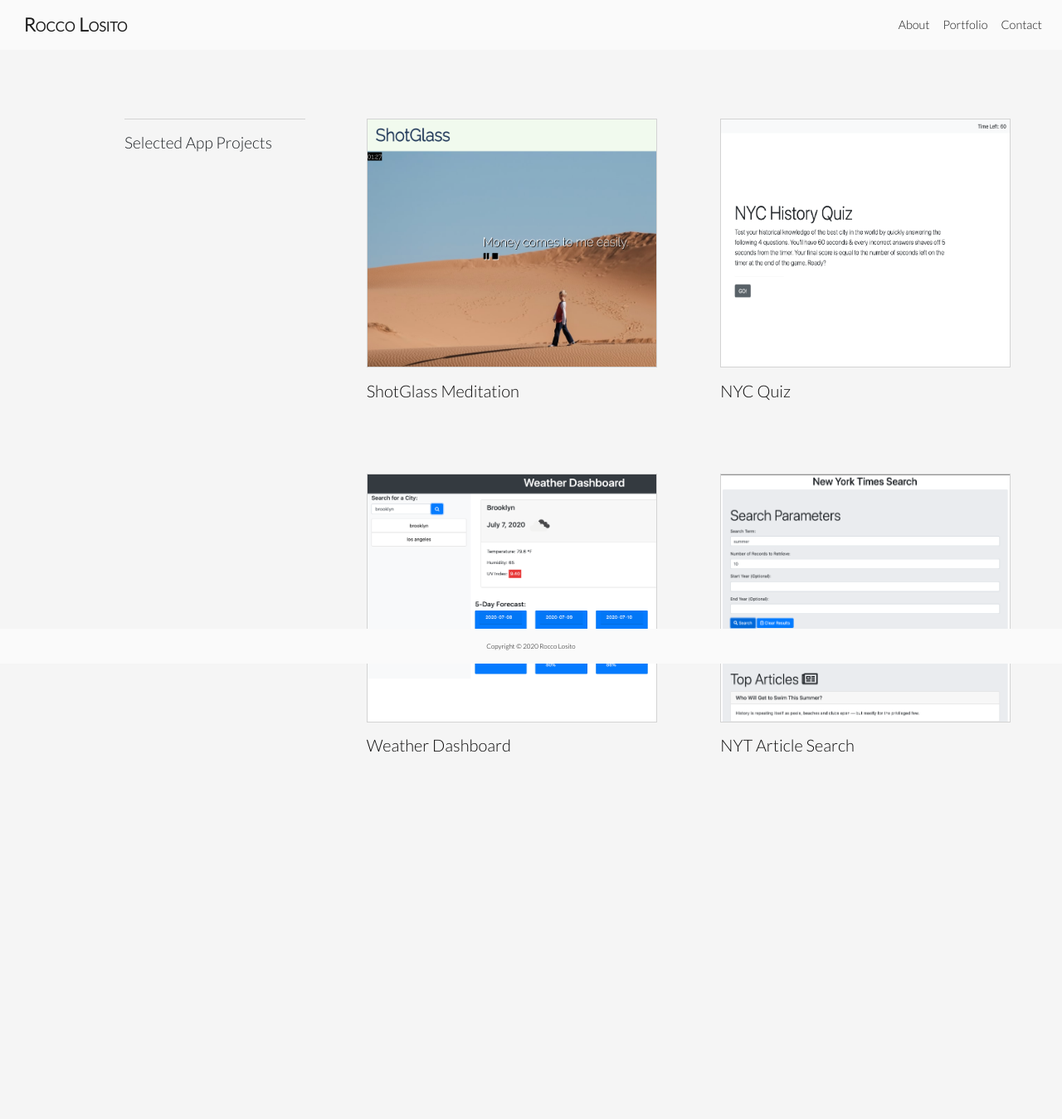
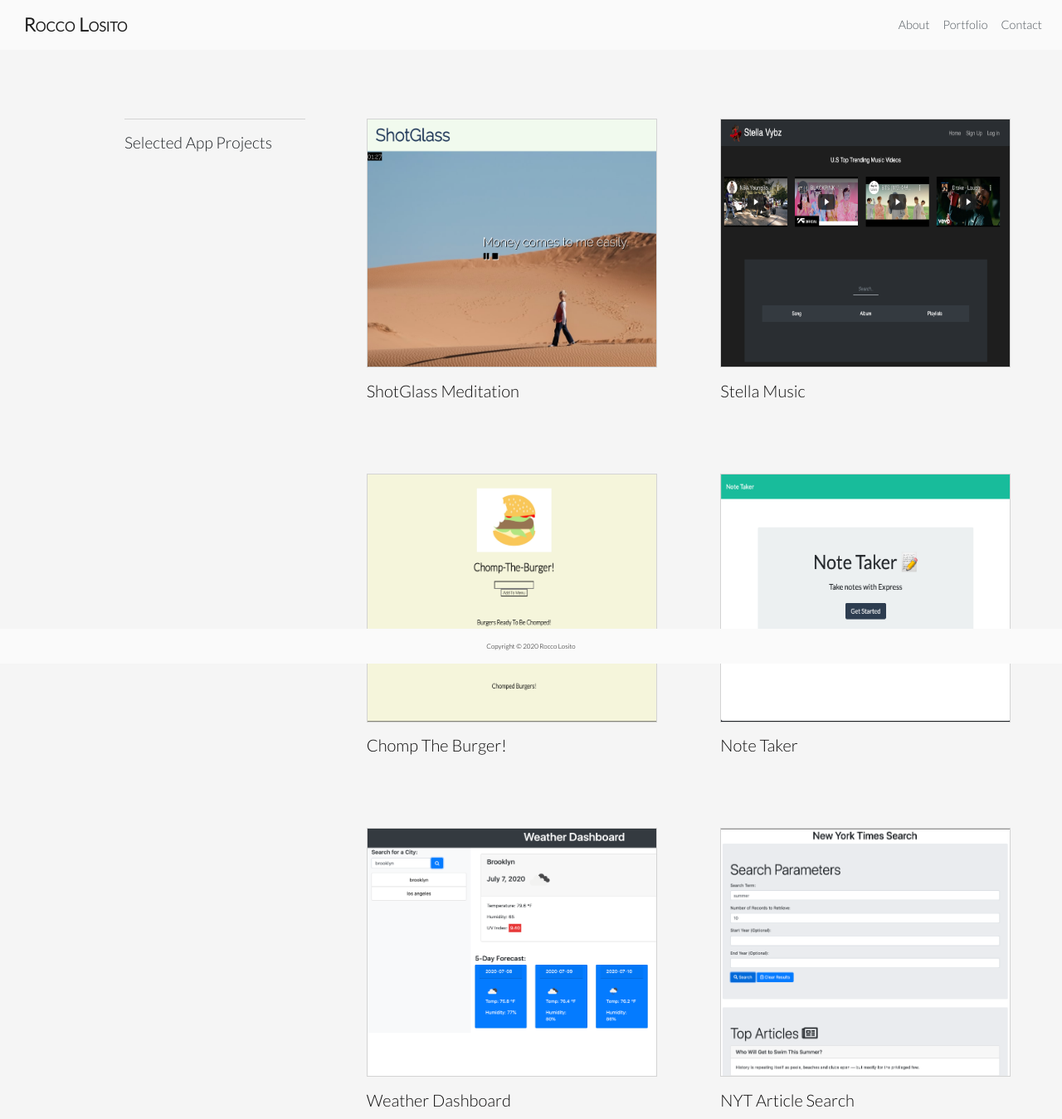
Before and after one commit to roccolosito/Homework2, a plain HTML site: page portfolio.html in a window 1280 px wide. Shown: the whole page at 83% size. Before the commit the page ends 1046 px from the top, so only its background shows below. Drawn offline with nearby package versions, Linux system fonts and the light colour scheme.

Commit message:
added latest projects and changer nav bar hover styling

```diff
--- a/css/style.css
+++ b/css/style.css
@@ -10,7 +10,7 @@ body {
 
 .navbar {
     font-family: 'Lato', sans-serif;
-    font-weight: 400;
+    font-weight: 250;
     text-decoration: gray;
     position: fixed;
     width: 100%;
@@ -22,9 +22,13 @@ body {
     background-color: #fafafa;
 }
 
+#navbarSupportedContent a {
+    color: rgb(81, 88, 94)
+}
+
 .nav-link:hover {
-    font-weight: bold;
-    font-weight: 600;
+    /* font-weight: bolder; */
+    font-weight: 999;
 }
 
 .button {
@@ -130,12 +134,6 @@ hr {
   color: rgb(14, 13, 13);
 }
 
-#projects3 a {
-  font-family: 'Lato', sans-serif;
-  margin: auto;
-  color: rgb(14, 13, 13);
-}
-
 #proj:hover {
   font-weight: bold;
   font-weight: 600;
--- a/portfolio.html
+++ b/portfolio.html
@@ -61,23 +61,40 @@
       </div>
 
       <div class="col-md-4 col-xs apps" id="projects">
-        <a href="https://roccolosito.github.io/meditationApp/" target="_blank"><img class="app-graphic" src="./images/shotglass.png" alt="meditation app interface"></a>
+        <a href="https://roccolosito.github.io/meditationApp/" target="_blank"><img class="app-graphic"
+            src="./images/shotglass.png" alt="meditation app interface"></a>
         <h5><a href="https://github.com/roccolosito/meditationApp" target="_blank">ShotGlass Meditation</a></h5>
         <div class="row bottom-app">
           <div class="col col-xs">
-            <a href="https://roccolosito.github.io/weatherDashboard/" target="_blank"><img class="app-graphic" src="./images/weather.png"
-              alt="current weather search screen"></a>
+            <a href="https://chomptheburger.herokuapp.com/" target="_blank"><img class="app-graphic"
+                src="./images/burger.png" alt="burger app start page"></a>
+            <h5><a href="https://github.com/roccolosito/burger" target="_blank">Chomp The Burger!</a></h5>
+          </div>
+        </div>
+        <div class="row bottom-app">
+          <div class="col col-xs">
+            <a href="https://roccolosito.github.io/weatherDashboard/" target="_blank"><img class="app-graphic"
+                src="./images/weather.png" alt="current weather search screen"></a>
             <h5><a href="https://github.com/roccolosito/weatherDashboard" target="_blank">Weather Dashboard</a></h5>
           </div>
         </div>
       </div>
 
       <div class="col-md-4 col-xs apps" id="projects2">
-        <a href="https://roccolosito.github.io/NYCQuiz/" target="_blank"><img class="app-graphic" src="./images/quiz.png" alt="nyc quiz start page"></a>
-        <h5><a href="https://github.com/roccolosito/NYCQuiz" target="_blank">NYC Quiz</a></h5>
+        <a href="https://stellavybezz.herokuapp.com/" target="_blank"><img class="app-graphic" src="./images/stella.png"
+            alt="stella app start page"></a>
+        <h5><a href="https://github.com/roccolosito/stella" target="_blank">Stella Music</a></h5>
         <div class="row bottom-app">
           <div class="col col-xs">
-            <a href="https://roccolosito.github.io/NYT-Article-Search/" target="_blank"><img class="app-graphic" src="./images/nyt.png" alt="new york times article search page"></a>
+            <a href="https://quick-note-taker.herokuapp.com/" target="_blank"><img class="app-graphic"
+                src="./images/note.png" alt="note taker app start page"></a>
+            <h5><a href="https://github.com/roccolosito/note-taker" target="_blank">Note Taker</a></h5>
+          </div>
+        </div>
+        <div class="row bottom-app">
+          <div class="col col-xs">
+            <a href="https://roccolosito.github.io/NYT-Article-Search/" target="_blank"><img class="app-graphic"
+                src="./images/nyt.png" alt="new york times article search page"></a>
             <h5><a href="https://github.com/roccolosito/NYT-Article-Search" target="_blank">NYT Article Search</a></h5>
           </div>
         </div>
```
Also changed, not shown: images/Coffee.jpg (deleted), images/Moped.jpg (deleted), images/Snoopy.jpg (deleted), images/TV.jpg (deleted), images/burger.png (added), images/note.png (added), images/stella.png (added), 1 other file.
